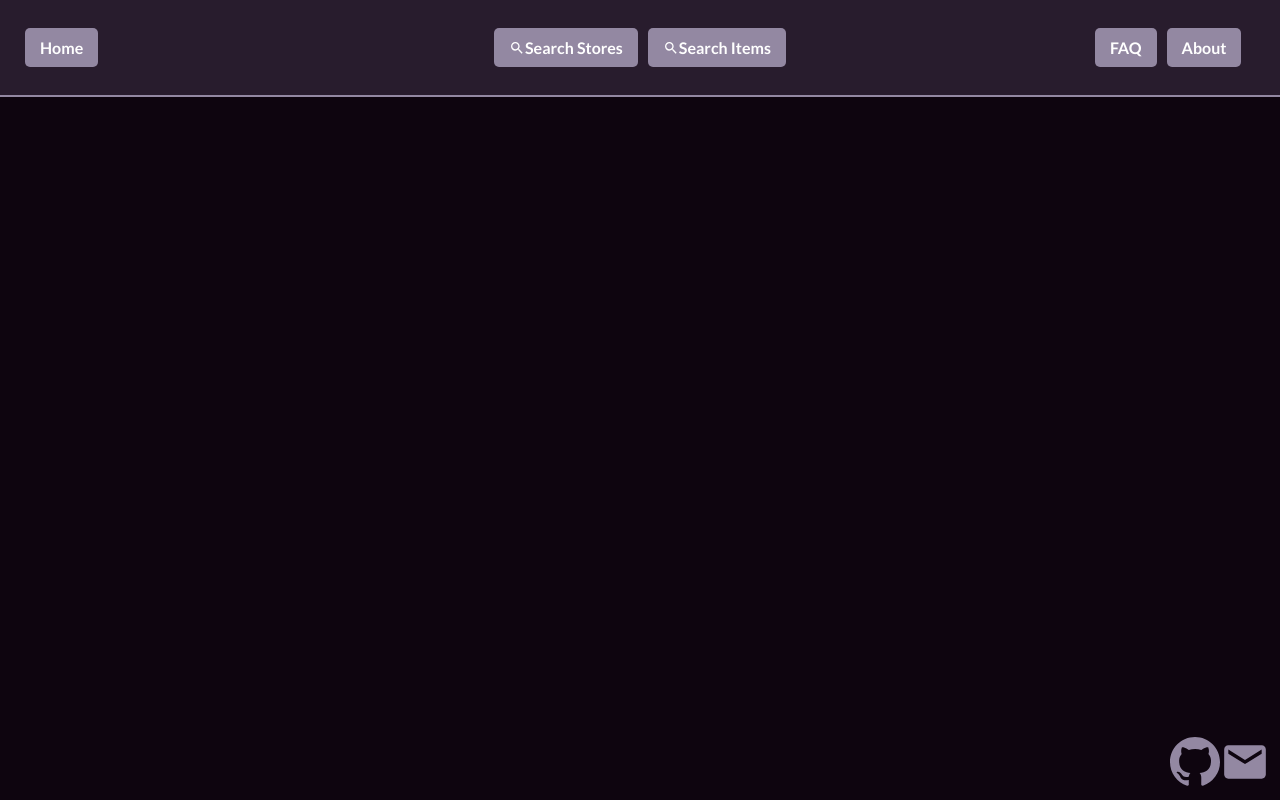
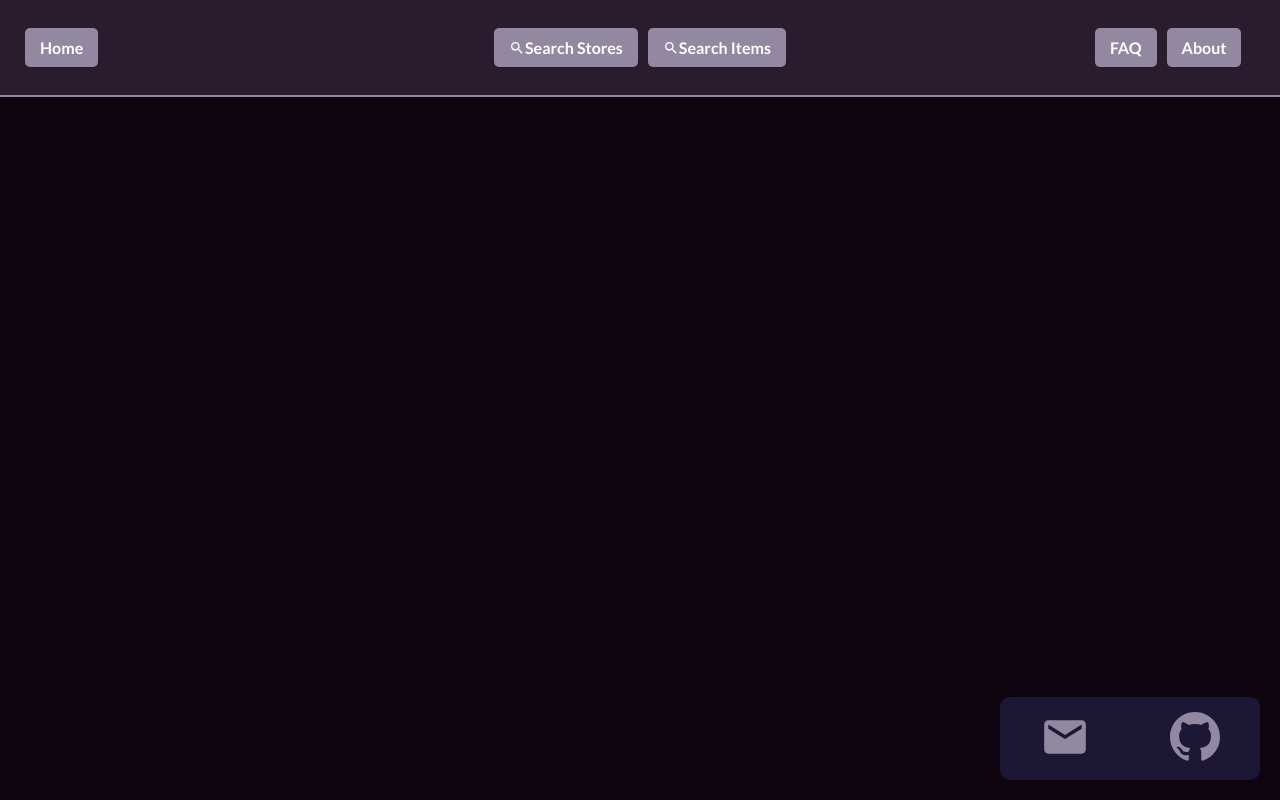
Before and after one commit to destroyer22719/FoodFlation, a Next.js app in the folder frontend/: page /store in a window 1280 px wide. Built offline with nearby package versions, Linux system fonts and the light colour scheme; no server answers.

Commit message:
updated footer

```diff
--- a/frontend/components/Footer.tsx
+++ b/frontend/components/Footer.tsx
@@ -9,14 +9,18 @@ const Footer = () => {
   return (
     <div className={styles["footer"]}>
       <Link href="mailto:nathan.cai.ca@gmail.com" title="Email">
-        <BsGithub className={styles["footer__item"]} />
+        <div className={styles["footer__item--left"]}>
+          <MdEmail className={styles["footer__icon"]} />
+        </div>
       </Link>
       <Link
         href="https://github.com/destroyer22719/FoodFlation"
         target="_blank"
         title="GitHub Repo"
       >
-        <MdEmail className={styles["footer__item"]} />
+        <div className={styles["footer__item--right"]}>
+          <BsGithub className={styles["footer__icon"]} />
+        </div>
       </Link>
     </div>
   );
--- a/frontend/styles/Footer.module.scss
+++ b/frontend/styles/Footer.module.scss
@@ -1,17 +1,44 @@
 @import "assets/vars";
+@import "assets/mui";
 
 .footer {
   display: flex;
   justify-content: center;
   width: 100%;
   align-items: center;
-  padding: 10px;
+  padding: 20px;
 
   @media only screen and (min-width: 400px) {
     justify-content: flex-end;
   }
-  &__item {
+
+  // &__container {
+  //   padding: 10px 25px;
+  //   display: flex;
+  //   justify-content: space-between;
+  //   background-color: $blue-dark;
+  //   border-radius: 10px;
+  // }
+
+  &__icon {
     fill: $purple-light;
     font-size: 50px;
   }
+
+  &__item--left, &__item--right {
+    background-color: $blue-dark;
+    padding: 15px 40px;
+
+    @include mui($blue-dark);
+  }
+
+  &__item--left {
+    border-top-left-radius: 10px;
+    border-bottom-left-radius: 10px;
+  }
+
+  &__item--right {
+    border-top-right-radius: 10px;
+    border-bottom-right-radius: 10px;
+  }
 }
```
